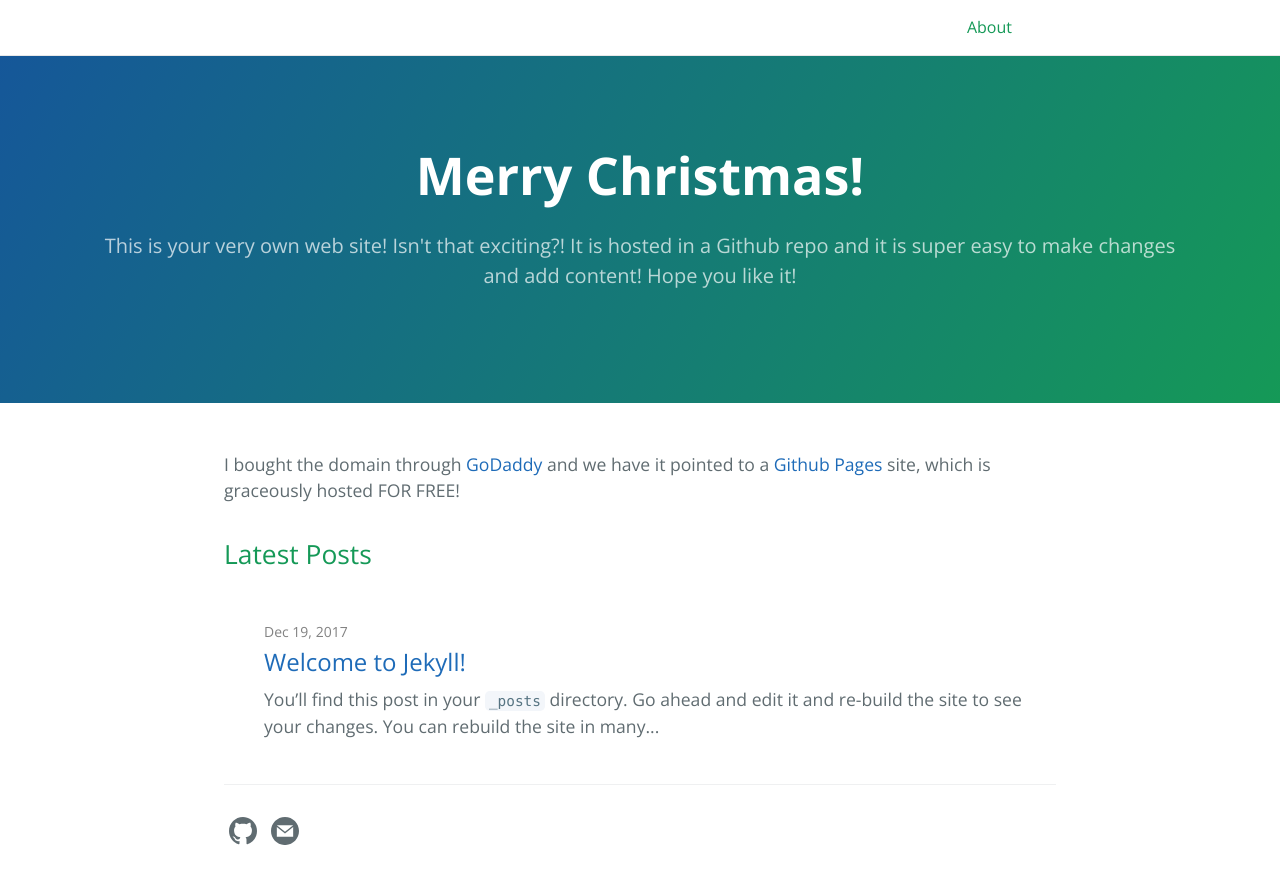
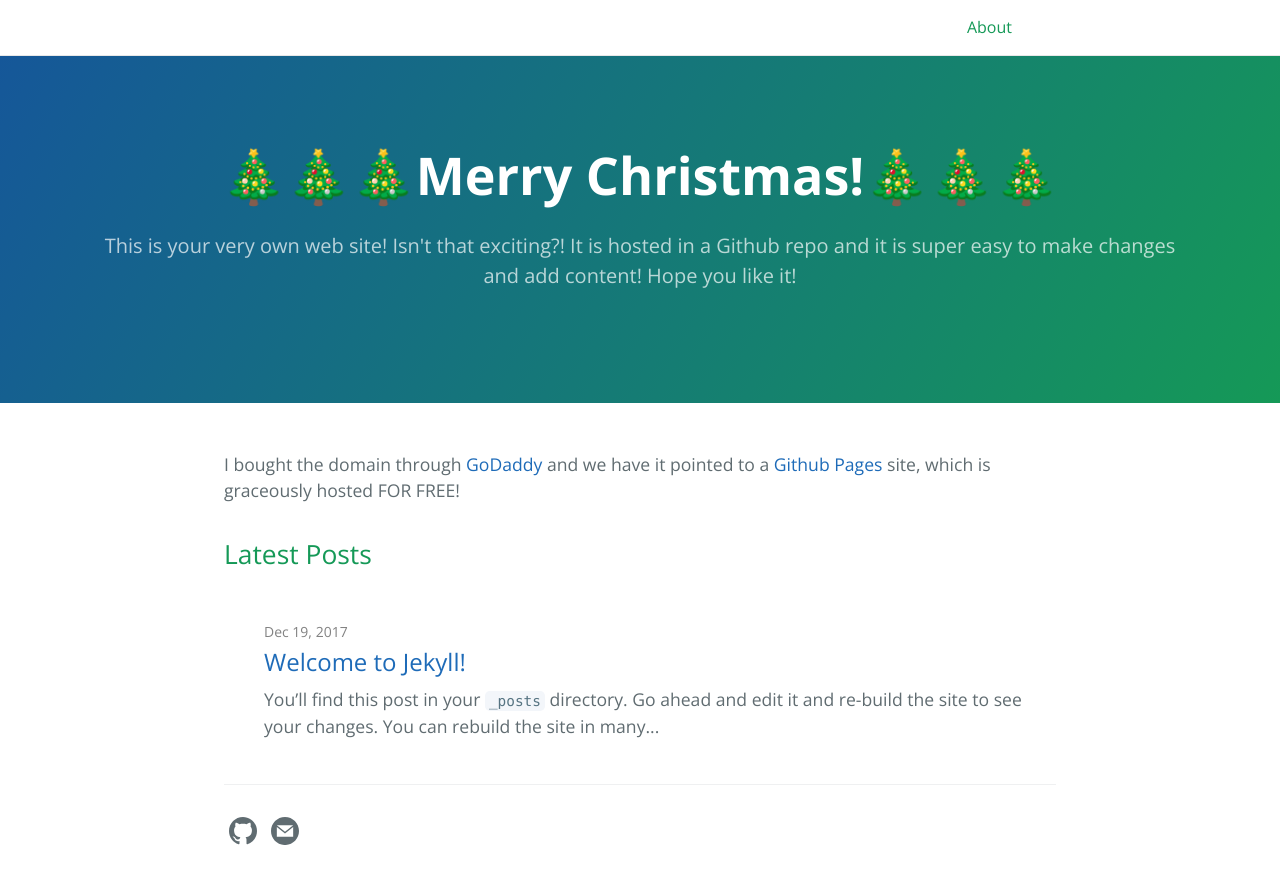
Before and after one commit to stingarray/stingarray.github.io, a Jekyll site: the page built from index.md, in a window 1280 px wide. Shown: the top 884 px of the page. Built offline with Jekyll 4.4.1, drawn with Linux system fonts in a browser that asks for light colours.

```diff
--- a/_config.yml
+++ b/_config.yml
@@ -13,7 +13,7 @@
 # you will see them accessed via {{ site.title }}, {{ site.email }}, and so on.
 # You can create any custom variable you would like, and they will be accessible
 # in the templates via {{ site.myvariable }}.
-title: Merry Christmas!
+title: 🎄🎄🎄Merry Christmas!🎄🎄🎄
 email: your-email@example.com
 description: > # this means to ignore newlines until "baseurl:"
   This is your very own web site! Isn't that exciting?! It is hosted in a Github repo and it is super easy to make changes and add content! Hope you like it!
```
